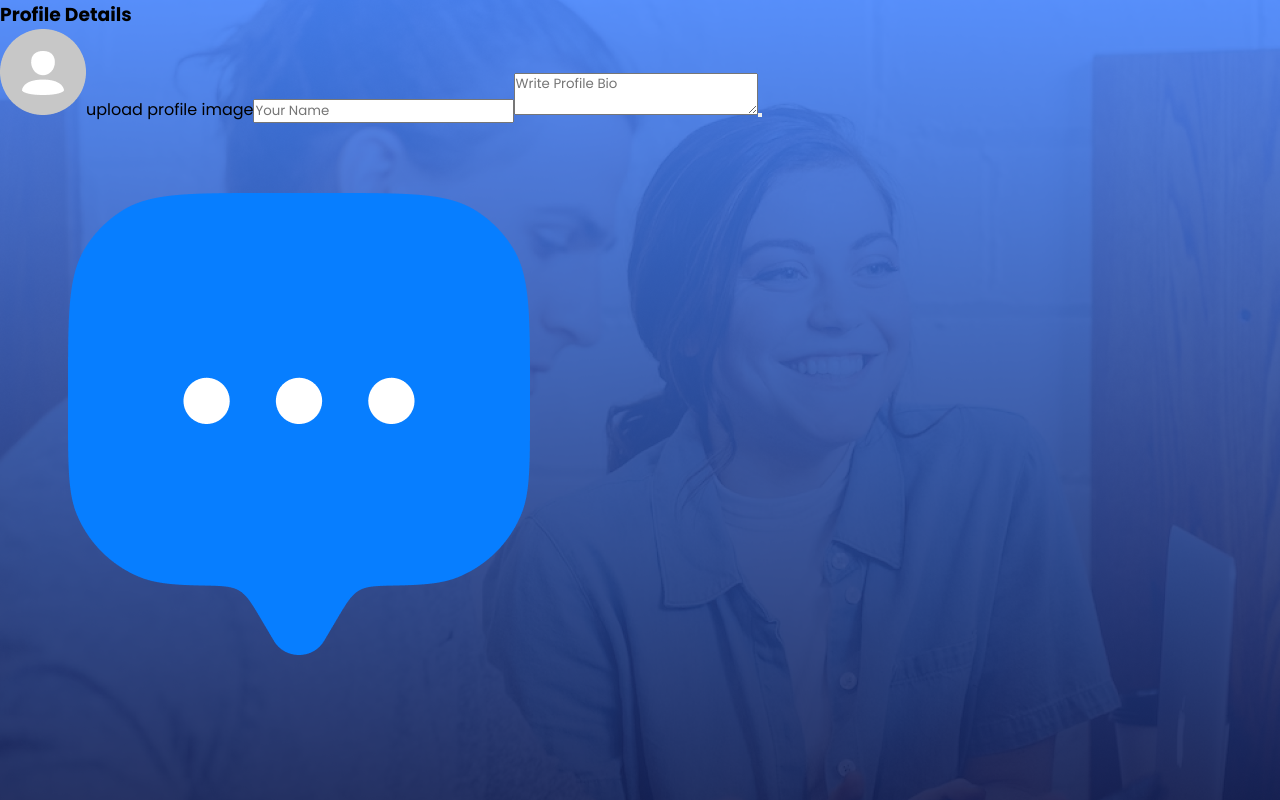
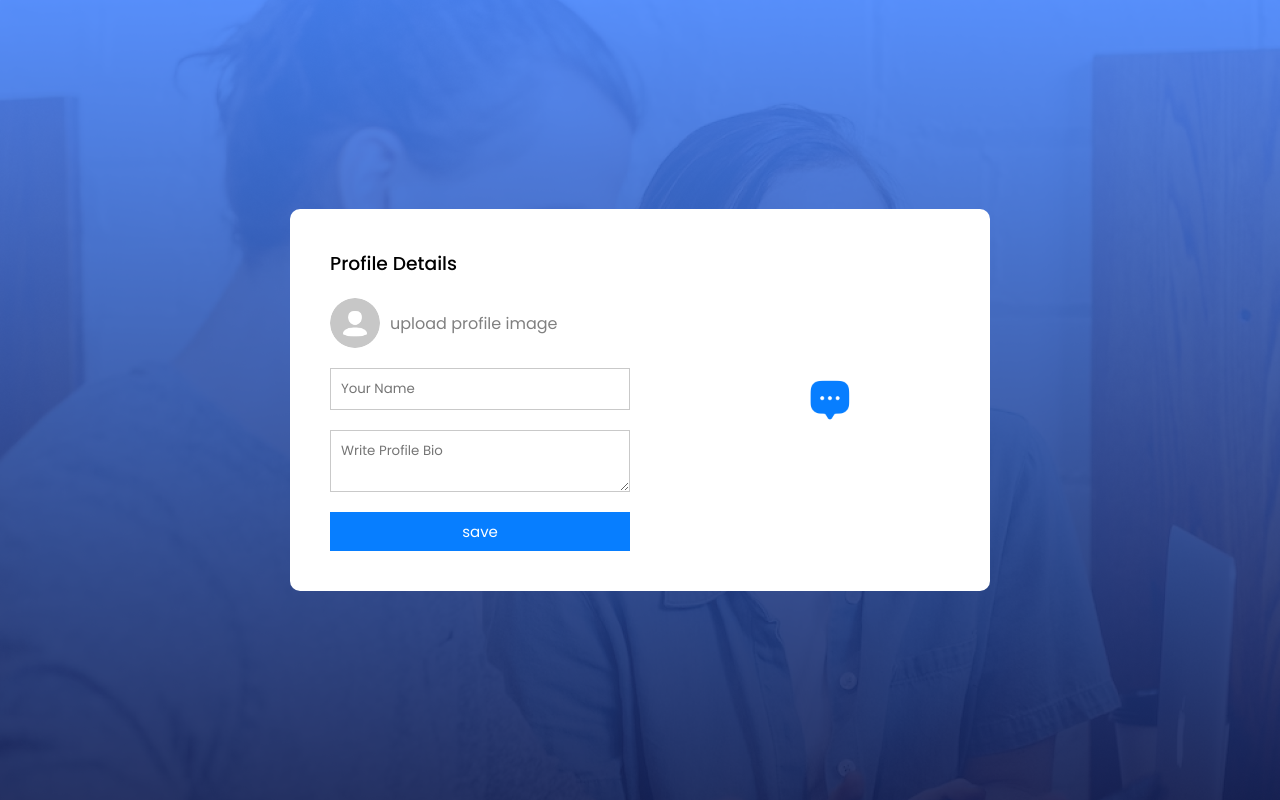
Before and after one commit to Madan-bot05/ChatApp-, a React (Vite) app: page /profile in a window 1280 px wide. Built offline with nearby package versions, Linux system fonts and the light colour scheme.

Commit message:
completed profile update page

```diff
--- a/src/pages/profileUpdate/ProfileUpdate.css
+++ b/src/pages/profileUpdate/ProfileUpdate.css
@@ -1,4 +1,56 @@
 .profile{
     min-height: 100vh;
     background: url(/background.png) no-repeat;
+    display: flex;
+    align-items: center;
+    justify-content: center;
 }
+.profile-container{
+    background: white;
+    display: flex;
+    align-items: center;
+    justify-content: space-between;
+    min-width: 700px;
+    border-radius: 10px;
+}
+.profile-pic{
+    max-width: 160px;
+    aspect-ratio: 1/1;
+    margin: 20px auto;
+    border-radius: 50%;
+}
+.profile form{
+    display: flex;
+    flex-direction: column;
+    gap: 20px;
+    padding: 40px;
+}
+.profile form h3{
+    font-weight: 500;
+}
+.profile label{
+    display: flex;
+    align-items: center;
+    gap: 10px;
+    color: gray;
+    cursor: pointer;
+}
+.profile img{
+    width: 50px;
+    aspect-ratio: 1/1;
+    border-radius: 50%;
+}
+.profile input,textarea{
+    padding: 10px;
+    min-width: 300px;
+    border: 1px solid #c9c9c9;
+    outline-color: #077eff;
+}
+.profile form button{
+    border: none;
+    color: white;
+    background-color: #077eff;
+    padding: 8px;
+    font-size: 15px;
+    cursor: pointer;
+}
--- a/src/pages/profileUpdate/ProfileUpdate.jsx
+++ b/src/pages/profileUpdate/ProfileUpdate.jsx
@@ -1,23 +1,28 @@
-import React from 'react'
+import React, { useState } from 'react'
 import './ProfileUpdate.css'
 import assets from "../../assets/assets";
 
 const ProfileUpdate = () => {
+
+  const [image ,setImage]=useState(false)
+
+
+
   return (
     <div className='profile'>
       <div className="profile-container">
         <form action="">
           <h3>Profile Details</h3>
           <label htmlFor="avatar">
-            <input type="file" name="" id="avatar" accept='.png,.jpg,.jpeg' hidden/>
-            <img src={assets.avatar_icon} alt="" />
+            <input onChange={(e)=>setImage(e.target.files[0])} type="file" name="" id="avatar" accept='.png,.jpg,.jpeg' hidden/>
+            <img src={image?URL.createObjectURL(image):assets.avatar_icon} alt="" />
             upload profile image
           </label>
           <input type="text" placeholder='Your Name' required />
           <textarea placeholder='Write Profile Bio'></textarea>
-          <button type='submit'></button>
+          <button type='submit'>save</button>
         </form>
-        <img src={assets.logo_icon} alt="" />
+        <img className='profile-pic' src={image?URL.createObjectURL(image):assets.logo_icon} alt="" />
       </div>
 
     </div>
```
